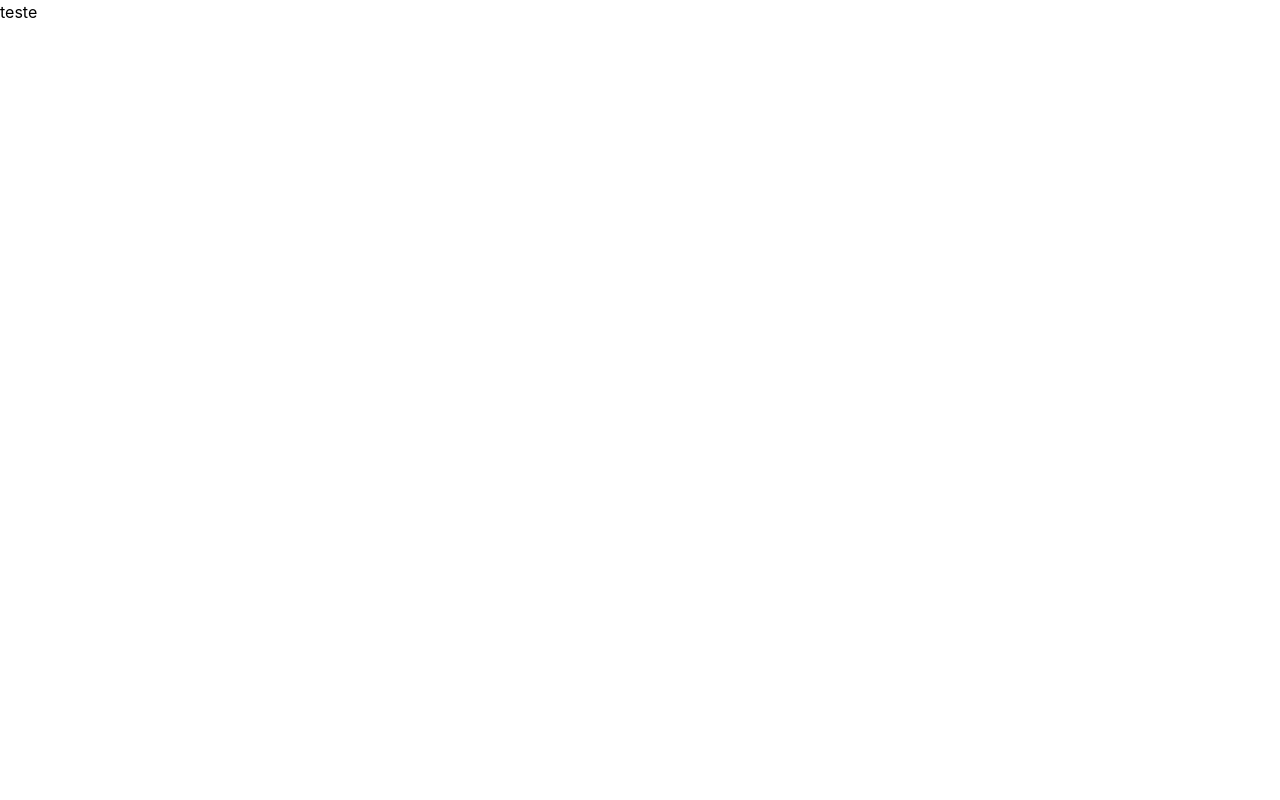
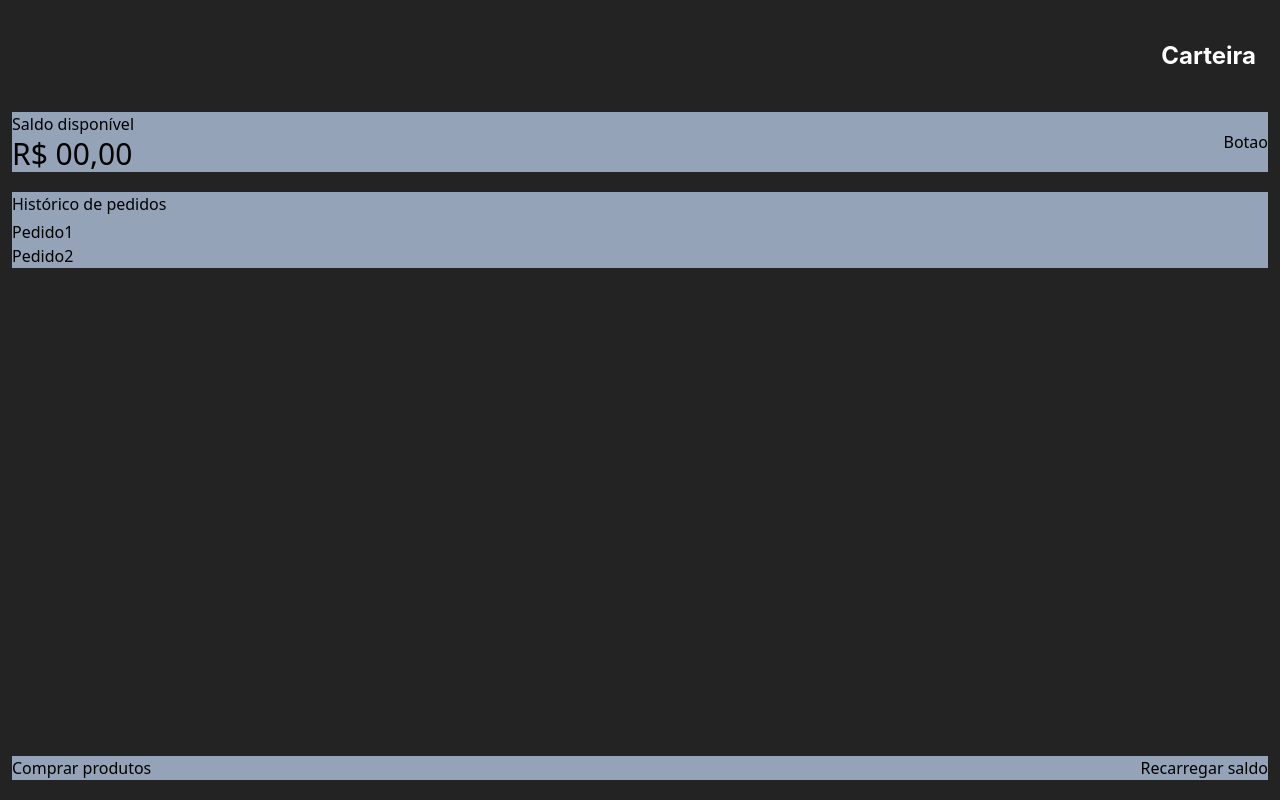
Before and after one commit to yagormoraes/gandaya-case, a React (Create React App) app in the folder client/: page / in a window 1280 px wide. Built offline with nearby package versions, Linux system fonts and the light colour scheme.

Commit message:
feat: first steps on wallet page

```diff
--- a/client/src/App.tsx
+++ b/client/src/App.tsx
@@ -1,9 +1,10 @@
 import './App.css';
+import Wallet from './pages/wallet';
 
 function App() {
   return (
     <div className="App">
-      teste
+      <Wallet/>
     </div>
   );
 }
--- a/client/src/index.css
+++ b/client/src/index.css
@@ -1,18 +1,5 @@
 @tailwind base;
 @tailwind components;
 @tailwind utilities;
-
-
-body {
-  margin: 0;
-  font-family: -apple-system, BlinkMacSystemFont, 'Segoe UI', 'Roboto', 'Oxygen',
-    'Ubuntu', 'Cantarell', 'Fira Sans', 'Droid Sans', 'Helvetica Neue',
-    sans-serif;
-  -webkit-font-smoothing: antialiased;
-  -moz-osx-font-smoothing: grayscale;
-}
-
-code {
-  font-family: source-code-pro, Menlo, Monaco, Consolas, 'Courier New',
-    monospace;
-}
+@import url('https://fonts.googleapis.com/css2?family=Matter+SQ:wght@400;700&family=Fira+Sans:wght@400;700&display=swap');
+@import url('https://fonts.googleapis.com/css2?family=Inter:ital,opsz,wght@0,14..32,100..900;1,14..32,100..900&display=swap');
--- /dev/null
+++ b/client/src/pages/wallet.tsx
@@ -0,0 +1,45 @@
+
+
+export default function Wallet() {
+    return (
+        <div className="bg-primary w-auto h-screen flex flex-col justify-between">
+            <div>
+                <div className="flex items-center h-28 justify-end text-white font-inter text-2xl pr-6 font-bold" >Carteira</div>
+
+                <div className="bg-slate-400 flex items-center justify-between mx-3">
+                    <div>
+                        <div>Saldo disponível</div>
+                        <div className="text-3xl">R$ 00,00</div>
+                    </div>
+                    <div>
+                        <button onClick={() => alert("botao para ver saldo")} >Botao</button>
+                    </div>
+
+                </div>
+
+                <div className="bg-slate-400 mt-5 flex flex-col items-start mx-3">
+                    <div className="pb-1">
+                        Histórico de pedidos
+                    </div>
+                    <div>
+                        <div>Pedido1</div>
+                    </div>
+                    <div>
+                        <div>Pedido2</div>
+                    </div>
+
+                </div>
+            </div>
+
+
+            <div className="bg-slate-400 mb-5 flex items-center justify-between mx-3">
+                <button onClick={() => alert("botao para comprar produtos")}>
+                    Comprar produtos
+                </button>
+                <button onClick={() => alert("botao para recarregar saldo")}>
+                    Recarregar saldo
+                </button>
+            </div>
+        </div>
+    )
+}
--- a/client/tailwind.config.js
+++ b/client/tailwind.config.js
@@ -4,7 +4,17 @@ module.exports = {
     "./src/**/*.{js,jsx,ts,tsx}",
   ],
   theme: {
-    extend: {},
+    extend: {
+      fontFamily: {
+        matter: ['"Matter SQ"', 'sans-serif'],
+        fira: ['"Fira Sans"', 'sans-serif'],
+        inter: ['"Inter"', 'sans-serif'],
+      },
+      colors: {
+        'primary': '#232323',
+        'secondary': '#D5FF5C'
+      }
+    },
   },
   plugins: [],
 };
```
